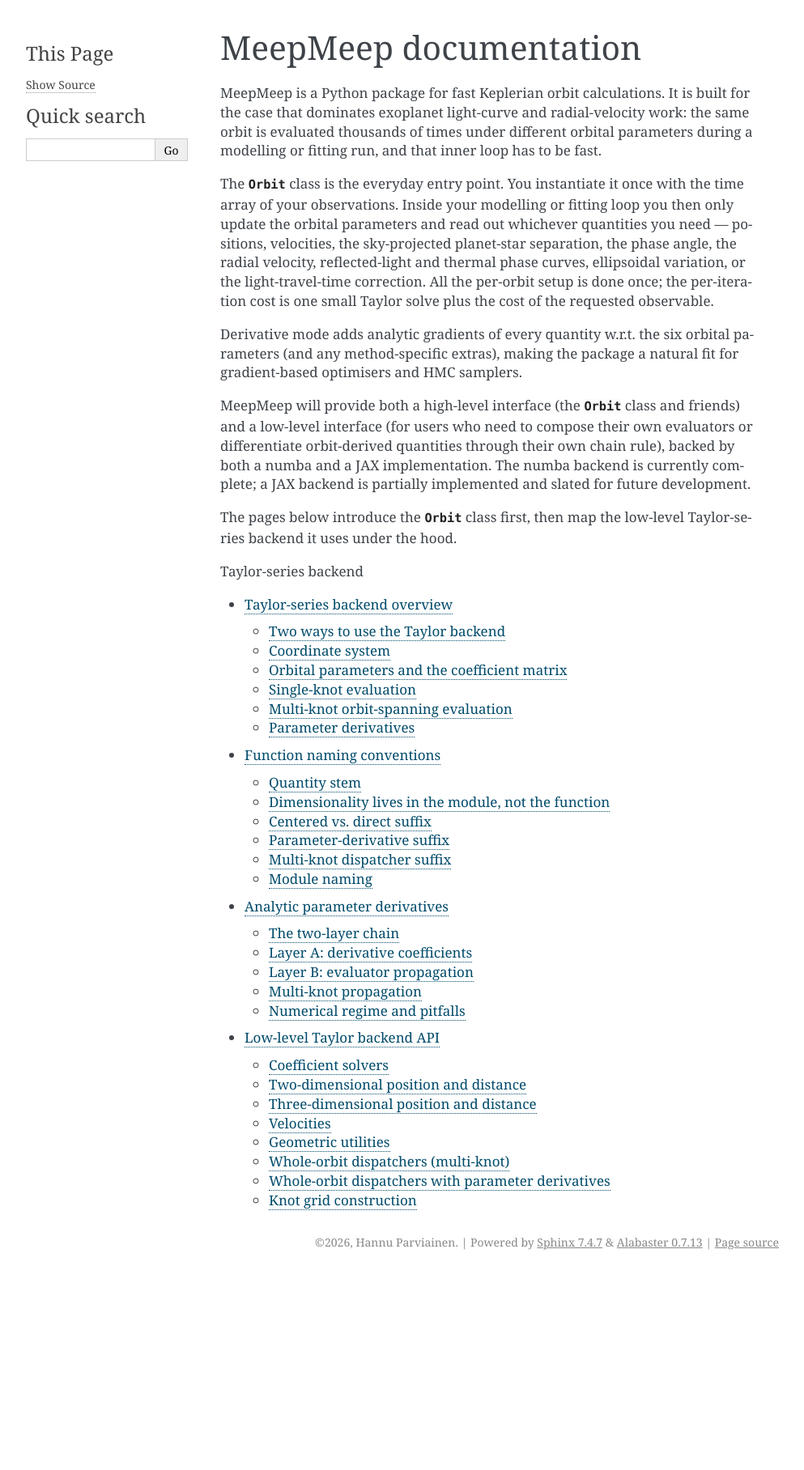
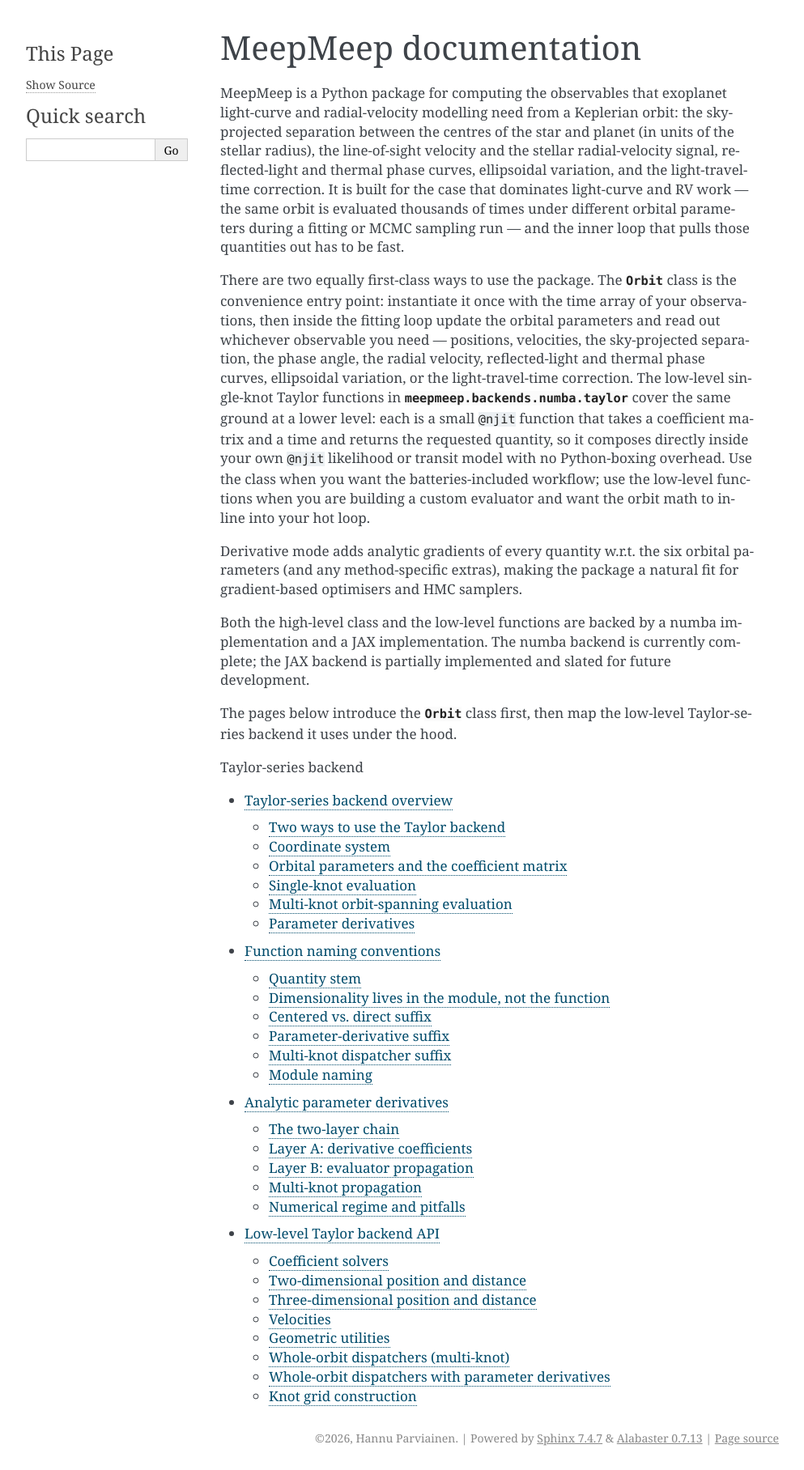
Before and after one commit to hpparvi/MeepMeep, a Sphinx documentation site: the page built from doc/source/index.rst, in a window 1280 px wide. Shown: the whole page at 81% size, without its empty margins (148-1141 px from the left). Built offline with Sphinx 7.4.7, drawn with Linux system fonts in a browser that asks for light colours; pages that are not in the unit, such as notebooks, are missing from menus; before the commit the page ends 1574 px from its top, so only the background shows below that.

Commit message:
Revised documentation.

```diff
--- a/doc/source/index.rst
+++ b/doc/source/index.rst
@@ -1,33 +1,43 @@
 MeepMeep documentation
 ======================
 
-MeepMeep is a Python package for fast Keplerian orbit calculations. It
-is built for the case that dominates exoplanet light-curve and
-radial-velocity work: the same orbit is evaluated thousands of times
-under different orbital parameters during a modelling or fitting run,
-and that inner loop has to be fast.
+MeepMeep is a Python package for computing the observables that
+exoplanet light-curve and radial-velocity modelling need from a
+Keplerian orbit: the sky-projected separation between the centres of
+the star and planet (in units of the stellar radius), the
+line-of-sight velocity and the stellar radial-velocity signal,
+reflected-light and thermal phase curves, ellipsoidal variation, and
+the light-travel-time correction. It is built for the case that
+dominates light-curve and RV work — the same orbit is evaluated
+thousands of times under different orbital parameters during a fitting
+or MCMC sampling run — and the inner loop that pulls those quantities
+out has to be fast.
 
-The :class:`~meepmeep.orbit.Orbit` class is the everyday entry point.
-You instantiate it once with the time array of your observations.
-Inside your modelling or fitting loop you then only update the
-orbital parameters and read out whichever quantities you need —
-positions, velocities, the sky-projected planet-star separation, the
-phase angle, the radial velocity, reflected-light and thermal phase
-curves, ellipsoidal variation, or the light-travel-time correction.
-All the per-orbit setup is done once; the per-iteration cost is one
-small Taylor solve plus the cost of the requested observable.
+There are two equally first-class ways to use the package. The
+:class:`~meepmeep.orbit.Orbit` class is the convenience entry point:
+instantiate it once with the time array of your observations, then
+inside the fitting loop update the orbital parameters and read out
+whichever observable you need — positions, velocities, the
+sky-projected separation, the phase angle, the radial velocity,
+reflected-light and thermal phase curves, ellipsoidal variation, or
+the light-travel-time correction. The low-level single-knot Taylor
+functions in :mod:`meepmeep.backends.numba.taylor` cover the same
+ground at a lower level: each is a small ``@njit`` function that
+takes a coefficient matrix and a time and returns the requested
+quantity, so it composes directly inside your own ``@njit``
+likelihood or transit model with no Python-boxing overhead. Use the
+class when you want the batteries-included workflow; use the
+low-level functions when you are building a custom evaluator and want
+the orbit math to inline into your hot loop.
 
 Derivative mode adds analytic gradients of every quantity w.r.t. the
 six orbital parameters (and any method-specific extras), making the
 package a natural fit for gradient-based optimisers and HMC samplers.
 
-MeepMeep will provide both a high-level interface (the
-:class:`~meepmeep.orbit.Orbit` class and friends) and a low-level
-interface (for users who need to compose their own evaluators or
-differentiate orbit-derived quantities through their own chain rule),
-backed by both a numba and a JAX implementation. The numba backend is
-currently complete; a JAX backend is partially implemented and slated
-for future development.
+Both the high-level class and the low-level functions are backed by a
+numba implementation and a JAX implementation. The numba backend is
+currently complete; the JAX backend is partially implemented and
+slated for future development.
 
 The pages below introduce the :class:`~meepmeep.orbit.Orbit` class
 first, then map the low-level Taylor-series backend it uses under the
```
